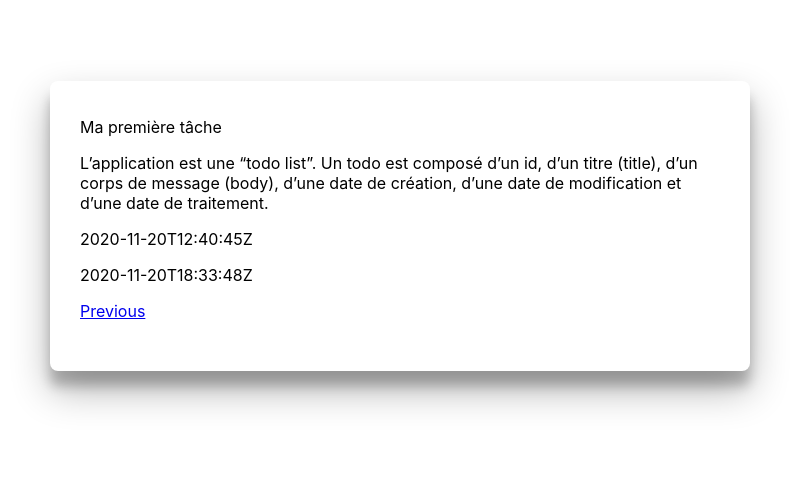
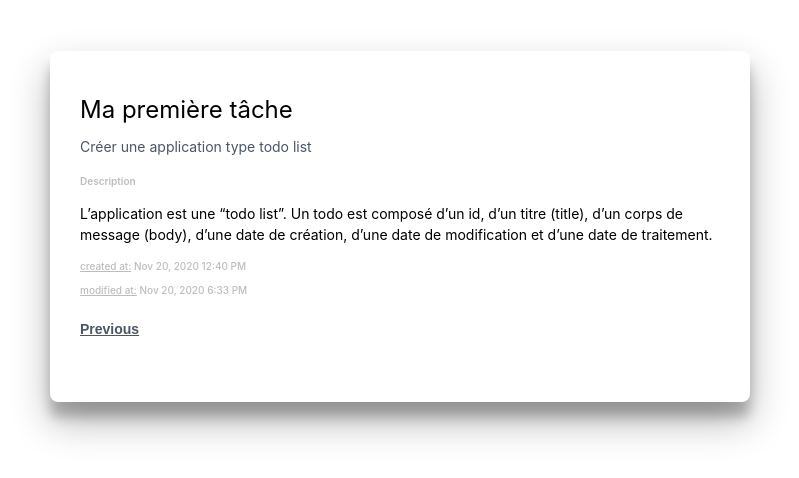
Before and after one commit to younessbennaj/todo-project, a React (Create React App) app: page /task/5cf0029caff5056591b0ce7d in a window 1280 px wide. Shown: the part 174-652 px from the top of the page, without its empty margins (240-1039 px from the left). Built offline with nearby package versions, Linux system fonts and the light colour scheme.

Commit message:
add style for the TaskDetails component and use moment js to format date

```diff
--- a/src/components/Task.js
+++ b/src/components/Task.js
@@ -23,7 +23,6 @@ const Task = ({ taskId, title, archivedAt }) => {
     //Lorsque l'input de type checkbox est coché, on dispatch l'action de type DELETE_TASK
     //Coté reducteur on va attribuer une valeur à "achievedAt"
     function checkTask(e, id) {
-        console.log('checked');
         dispatch({ type: "DELETE_TASK", payload: { _id: id } })
         //On désactive donc l'input une fois la tâche effectuée
         e.target.disabled = true;
--- a/src/components/TaskDetails.js
+++ b/src/components/TaskDetails.js
@@ -1,4 +1,5 @@
 import { useTasksState } from "../tasks-context";
+import moment from "moment";
 
 //REACT ROUTER
 import {
@@ -19,15 +20,25 @@ const TaskDetails = () => {
         return task._id === taskId;
     });
 
+    function formatDate(str) {
+        let unix = Date.parse(str);
+        let date = moment(unix);
+        return date.format('lll');
+    }
+
     return (
-        <div>
-            <p>{task.title}</p>
-            <p>{task.details}</p>
-            <p>{task.body}</p>
-            <p>{task.createdAt}</p>
-            <p>{task.modfiedAt}</p>
-            <p>{task.archivedAt}</p>
-            <Link to="/">Previous</Link>
+        <div className="task-details">
+
+            <p className="task-details__title">{task.title}</p>
+            <p className="task-details__description">{task.description}</p>
+            <span className="task-details__label">Description</span>
+            <p className="task-details__body">{task.body}</p>
+            {task.createdAt && <p className="task-details__date"><u>created at:</u> {formatDate(task.createdAt)}</p>}
+            {task.modfiedAt && <p className="task-details__date"><u>modified at:</u> {formatDate(task.modfiedAt)}</p>}
+            {task.archivedAt && <p className="task-details__date"><u>achieved at:</u> {formatDate(task.archivedAt)}</p>}
+            <button className="inline-btn">
+                <Link to="/">Previous</Link>
+            </button>
         </div>
     )
 }
--- a/src/styles/button.scss
+++ b/src/styles/button.scss
@@ -57,6 +57,7 @@
 .inline-btn {
     border: none;
     padding: 0;
+    background: transparent;
     a {
         font-style: normal;
         font-weight: 600;
--- a/src/styles/index.scss
+++ b/src/styles/index.scss
@@ -13,6 +13,41 @@
     border-radius: 8px;
     padding: 20px 30px 50px 30px;
     box-shadow: 0 19px 38px rgba(0,0,0,0.30), 0 15px 12px rgba(0,0,0,0.22);
+  }
+
+  .task-details {
+    font-style: normal;
+    font-weight: normal;
+      &__title {
+        font-size: 24px;
+        line-height: 30px;
+        margin-bottom: 10px;
+      }
+
+      &__description {
+        font-size: 14px;
+        line-height: 16px;
+        color: #4A5568;
+      }
+
+      &__label {
+        font-weight: 600;
+        font-size: 10px;
+        line-height: 15px;
+        color: #BDBDBD;
+      }
+
+      &__body {
+        font-size: 14px;
+        line-height: 21px;
+      }
+
+      &__date {
+        font-weight: 500;
+        font-size: 10px;
+        line-height: 14px;
+        color: #BDBDBD;
+      }
   }
 
   .form-container {
```
